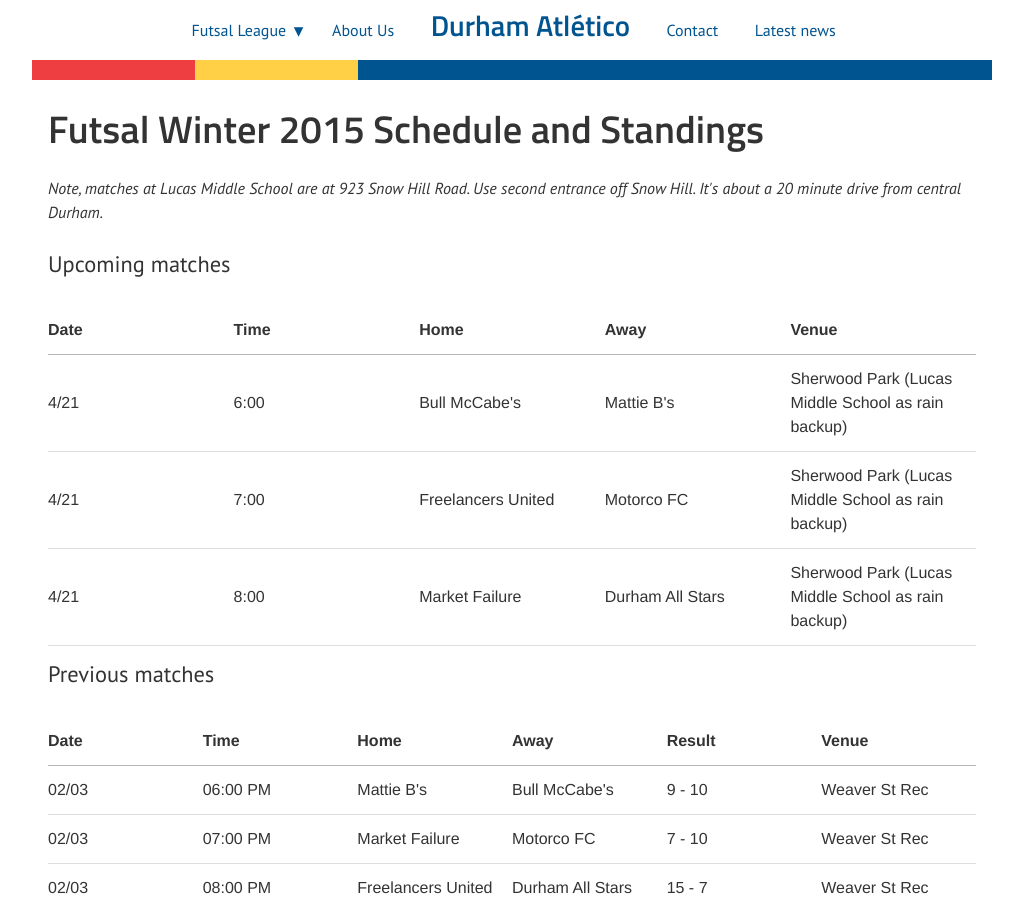
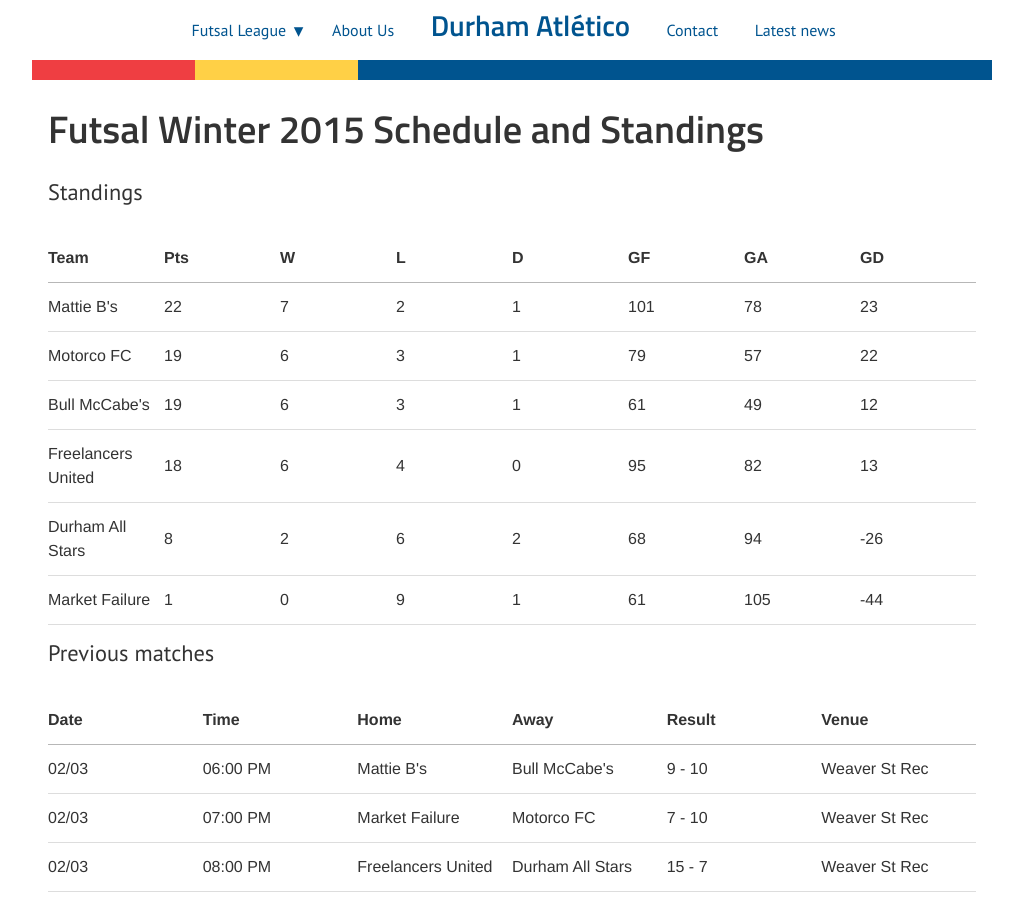
Before and after one commit to durhamatletico/durhamatletico.github.io, a Jekyll site: the page built from futsal/schedule.html, in a window 1280 px wide and 900 px high. Shown: the whole window, without its empty margins (128-1151 px from the left). Built offline with Jekyll 4.4.1, drawn with Linux system fonts in a browser that asks for light colours; some of the changed text lies outside the part shown.

Commit message:
Update standings and results

```diff
--- a/_data/results.yml
+++ b/_data/results.yml
@@ -1,9 +1,9 @@
-[{draws: 0, goal_differential: 23, goals_against: 75, goals_for: 98, losses: 2, points: 21,
-    team: Mattie B's, wins: 7}, {draws: 1, goal_differential: 24, goals_against: 52,
-    goals_for: 76, losses: 2, points: 19, team: Motorco FC, wins: 6}, {draws: 0, goal_differential: 12,
-    goals_against: 46, goals_for: 58, losses: 3, points: 18, team: Bull McCabe's,
-    wins: 6}, {draws: 0, goal_differential: 11, goals_against: 79, goals_for: 90,
-    losses: 4, points: 15, team: Freelancers United, wins: 5}, {draws: 2, goal_differential: -27,
-    goals_against: 91, goals_for: 64, losses: 6, points: 5, team: Durham All Stars,
-    wins: 1}, {draws: 1, goal_differential: -43, goals_against: 101, goals_for: 58,
-    losses: 8, points: 1, team: Market Failure, wins: 0}]
+[{draws: 1, goal_differential: 23, goals_against: 78, goals_for: 101, losses: 2, points: 22,
+    team: Mattie B's, wins: 7}, {draws: 1, goal_differential: 22, goals_against: 57,
+    goals_for: 79, losses: 3, points: 19, team: Motorco FC, wins: 6}, {draws: 1, goal_differential: 12,
+    goals_against: 49, goals_for: 61, losses: 3, points: 19, team: Bull McCabe's,
+    wins: 6}, {draws: 0, goal_differential: 13, goals_against: 82, goals_for: 95,
+    losses: 4, points: 18, team: Freelancers United, wins: 6}, {draws: 2, goal_differential: -26,
+    goals_against: 94, goals_for: 68, losses: 6, points: 8, team: Durham All Stars,
+    wins: 2}, {draws: 1, goal_differential: -44, goals_against: 105, goals_for: 61,
+    losses: 9, points: 1, team: Market Failure, wins: 0}]
--- a/futsal/schedule.html
+++ b/futsal/schedule.html
@@ -3,41 +3,33 @@ layout: page
 title: Futsal Winter 2015 Schedule and Standings
 permalink: /futsal/schedule/
 ---
-<p><em>Note, matches at Lucas Middle School are at 923 Snow Hill Road. Use second entrance off Snow Hill. It's about a 20 minute drive from central Durham.</em></p>
-
-<h2>Upcoming matches</h2>
+<h2>Standings</h2>
 <table>
   <thead>
     <tr>
-      <th>Date</th>
-      <th>Time</th>
-      <th>Home</th>
-      <th>Away</th>
-      <th>Venue</th>
+      <th>Team</th>
+      <th>Pts</th>
+      <th>W</th>
+      <th>L</th>
+      <th>D</th>
+      <th>GF</th>
+      <th>GA</th>
+      <th>GD</th>
     </tr>
   </thead>
   <tbody>
+      {% for team in site.data.results %}
     <tr>
-      <td>4/21</td>
-      <td>6:00</td>
-      <td>Bull McCabe's</td>
-      <td>Mattie B's</td>
-      <td>Sherwood Park (Lucas Middle School as rain backup)</td>
+        <td>{{ team.team }}</td>
+        <td>{{ team.points }}</td>
+        <td>{{ team.wins }}</td>
+        <td>{{ team.losses }}</td>
+        <td>{{ team.draws }}</td>
+        <td>{{ team.goals_for }}</td>
+        <td>{{ team.goals_against }}</td>
+        <td>{{ team.goal_differential }}</td>
     </tr>
-    <tr>
-      <td>4/21</td>
-      <td>7:00</td>
-      <td>Freelancers United</td>
-      <td>Motorco FC</td>
-      <td>Sherwood Park (Lucas Middle School as rain backup)</td>
-    </tr>
-    <tr>
-      <td>4/21</td>
-      <td>8:00</td>
-      <td>Market Failure</td>
-      <td>Durham All Stars</td>
-      <td>Sherwood Park (Lucas Middle School as rain backup) </td>
-    </tr>
+    {% endfor %}
   </tbody>
 </table>
 
@@ -68,33 +60,3 @@ permalink: /futsal/schedule/
       {% endfor %}
   </tbody>
 </table>
-
-<h2>Standings</h2>
-<table>
-  <thead>
-    <tr>
-      <th>Team</th>
-      <th>Pts</th>
-      <th>W</th>
-      <th>L</th>
-      <th>D</th>
-      <th>GF</th>
-      <th>GA</th>
-      <th>GD</th>
-    </tr>
-  </thead>
-  <tbody>
-      {% for team in site.data.results %}
-    <tr>
-        <td>{{ team.team }}</td>
-        <td>{{ team.points }}</td>
-        <td>{{ team.wins }}</td>
-        <td>{{ team.losses }}</td>
-        <td>{{ team.draws }}</td>
-        <td>{{ team.goals_for }}</td>
-        <td>{{ team.goals_against }}</td>
-        <td>{{ team.goal_differential }}</td>
-    </tr>
-    {% endfor %}
-  </tbody>
-</table>
```
Also changed, not shown: _data/matches.yml (+24 -0 lines).
